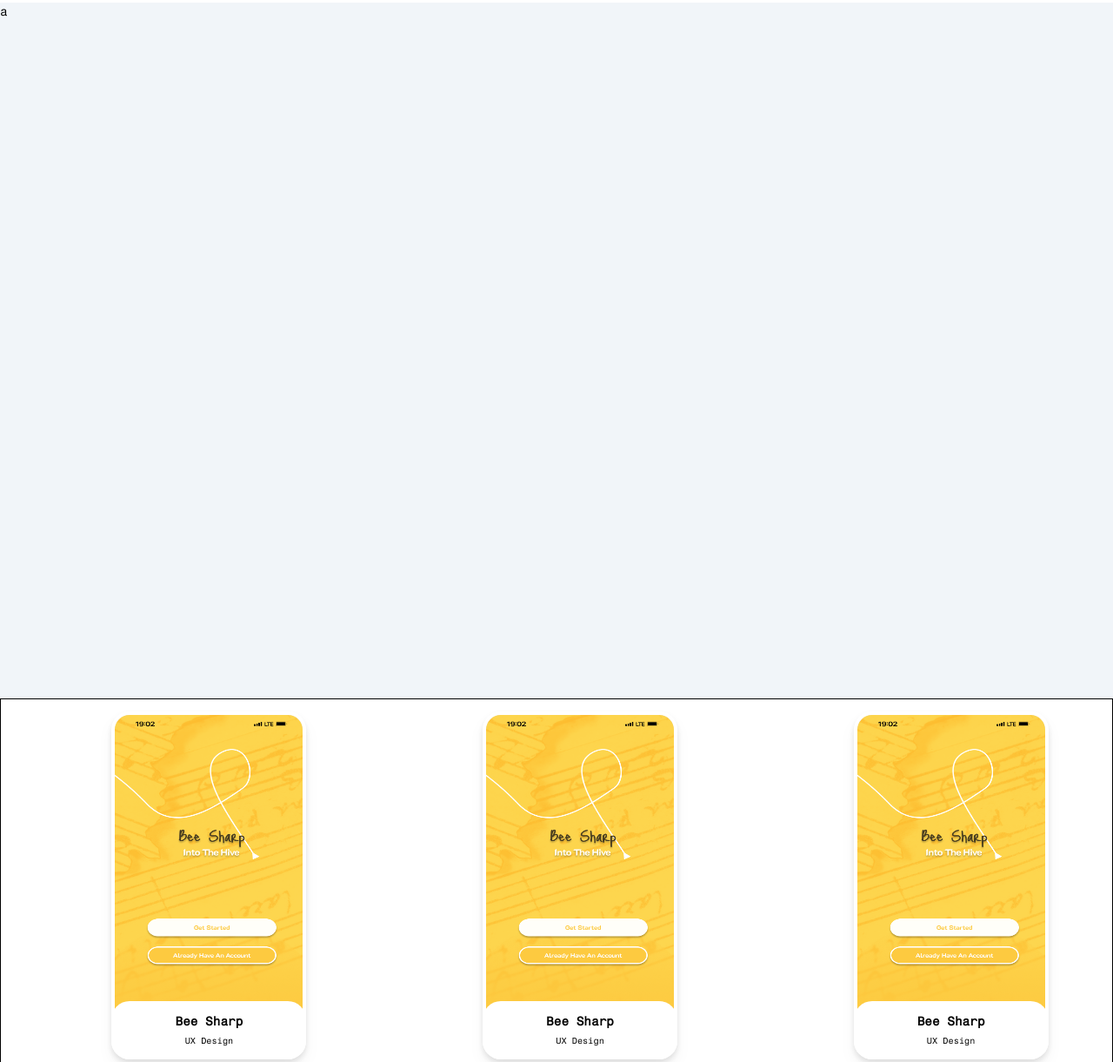
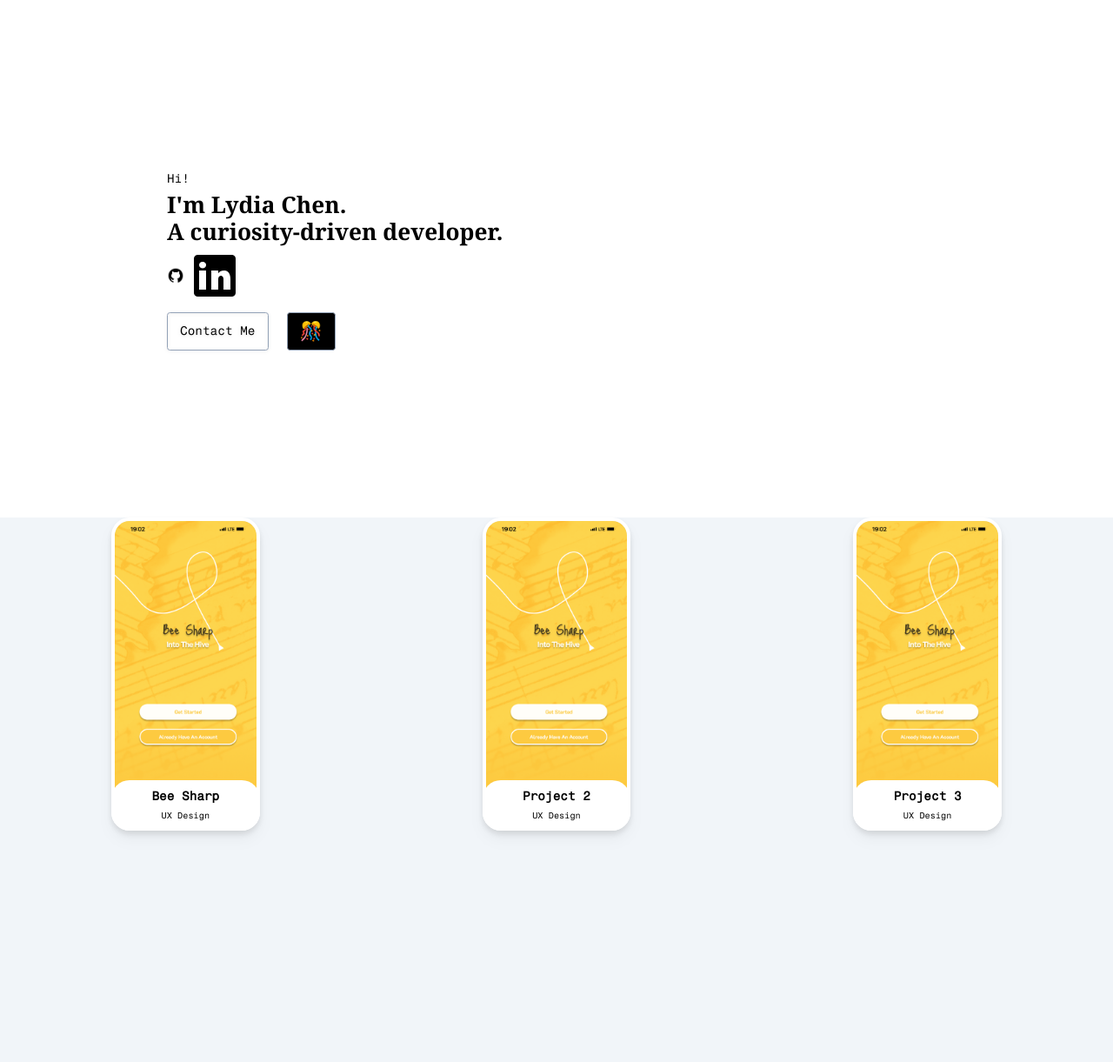
Before and after one commit to lydiachen01/lydia-portfolio, an Astro site: page / in a window 1280 px wide. Shown: the part 67-1288 px from the top of the page at 87% size. Built offline with nearby package versions, Linux system fonts and the light colour scheme; Astro itself is replaced by a stand-in of ours.

Commit message:
Updated home page

```diff
--- a/src/components/Footer.tsx
+++ b/src/components/Footer.tsx
@@ -1,8 +1,8 @@
 const Footer = () => {
     return (
-        <footer className="align-basline bg-slate-700 p-[20%] py-20 mt-72 text-white">
+        <footer className="align-basline bg-black p-[20%] py-20 mt-72 text-white">
             <div className="grid grid-cols-2 md:grid-cols-1">
-                <div className="text-3xl pb-4">Want to stay in touch?</div>
+                <div className="text-3xl pb-4 font-serif">Oh! Want to stay in touch?</div>
                 {/* <div className="text-slate-800">
                     <input className="p-4 rounded-xl"></input>
                 </div> */}
@@ -19,15 +19,15 @@ const Footer = () => {
                 </div>
                 <ul>
                     <li className="flex py-4">
-                        <img src="github.png" className="cursor-pointer"></img>
-                        <img src="linkedin.png" className="h-[80%] hover:opacity-100 cursor-pointer"></img>
+                        {/* <img src="github.png" className="cursor-pointer"></img>
+                        <img src="linkedin.png" className="h-[80%] hover:opacity-100 cursor-pointer"></img> */}
                         {/* <img src="medium.png" className="h-8 m-1 opacity-40 cursor-pointer"></img> */}
                         {/* <img src="twitter.png" className="h-7 m-1.5 opacity-40 cursor-pointer"></img> */}
                     </li>
                 </ul>
                 <div className="flex">
                     <span className="text-xl pr-1">©</span>
-                    <span>Last Updated on Jul 26, 2024</span>
+                    <span>Last Updated on Aug 2, 2024</span>
                 </div>
             </div>
         </footer>
--- /dev/null
+++ b/src/components/Intro.tsx
@@ -0,0 +1,21 @@
+const Intro: React.FC = () => {
+    return (
+        <div className="p-[15vw] space-y-1">
+            <div>Hi!</div>
+            <div>
+                <div className="font-bold text-3xl font-serif">I'm Lydia Chen.</div>
+                <div className="font-bold text-3xl font-serif">A curiosity-driven developer.</div>
+            </div>
+            <div className="flex items-center pt-2">
+                <img src="github_black.png" className="cursor-pointer h-[2.5vh] mr-3"></img>
+                <img src="linkedin_black.png" className="h-[80%] hover:opacity-100 cursor-pointer h-[2vh]"></img>
+            </div>
+            <div className="flex pt-4">
+                <button className="py-2 px-4 border border-slate-400 mr-6 drop-shadow hover:bg-yellow-200 rounded">Contact Me</button>
+                <button className="py-2 px-4 border border-slate-400 text-2xl bg-black hover:bg-white rounded">🎊</button>
+            </div>
+        </div>
+    )
+}
+
+export default Intro;
--- a/src/components/Tile.tsx
+++ b/src/components/Tile.tsx
@@ -13,50 +13,43 @@ const Tile: React.FC<TileProps> = ({ imageURL, title, subject }) => {
     const handleHoverLeave = () => setIsHovered(false);
 
     return (
-        <div
-            className="grid grid-rows-3 grid-y-4 place-items-center">
-            <div className="flex w-4/5 lg:w-2/5 m-4">
-                <div className='relative h-[400px]'>
-                    <img className="bg-slate-200 min-w-64 h-full \
+        <div className='flex justify-center'>
+            <div className="flex w-4/5 lg:w-2/5">
+                <div className='relative w-[800px]'>
+                    <img className="bg-slate-200 h-full \
                             transition-transform duration-300 ease-out transform \
                             hover:cursor-pointer rounded-3xl drop-shadow-lg border \
                             border-white border-4 hover:scale-110"
                         alt="Project" src={imageURL} />
-                    <span className='absolute bottom-0 left-0 min-w-64 h-1/6 \
-                    rounded-3xl bg-white flex items-center grid gird-cols-2 hover:h-2/3 \
-                    hover:transition-transform hover:duration-300 hover:ease-out hover:transform hover:h-2/3'>
-                        <span className='text-center'
-                            onMouseOver={handleHoverEnter}
-                            onMouseOut={handleHoverEnter}>
+                    <span
+                        className='absolute bottom-0 left-0 w-full h-1/6 \
+                        rounded-3xl bg-white flex flex-col items-center justify-center \
+                        transition-all duration-300 ease-out'
+                        onMouseEnter={handleHoverEnter}
+                        onMouseLeave={handleHoverLeave}
+                        style={{ height: isHovered ? '66%' : '16%' }}
+                    >
+                        <div className='text-center'>
                             <label className='font-bold'>{title || "Title"}</label><br />
                             <label className='text-[10px]'>{subject || "Subject Area"}</label><br />
                             {isHovered && (
                                 <div>
-                                    <div className='text-[10px] mx-6 mt-4 ptborder border-blue-500'>
-                                        acon ipsum dolor amet sausage kielbasa short loin, short
+                                    <div className='text-[10px] mx-6 mt-4 border border-blue-500'>
+                                        Bacon ipsum dolor amet sausage kielbasa short loin, short
                                         ribs andouille strip steak leberkas burgdoggen ham doner
-                                        jerky ball tip chislic filet mignon.</div>
+                                        jerky ball tip chislic filet mignon.
+                                    </div>
                                     <div className='mt-2 cursor-pointer'>
                                         <a className='text-[10px] text-blue-500 \
-                                    hover:underline hover:underline-offset-2'
+                                        hover:underline hover:underline-offset-2'
                                             onClick={() => console.log("Clicked See More!")}
-                                            href="#">See more</a></div>
+                                            href="\projects">See more</a>
+                                    </div>
                                 </div>
                             )}
-                        </span>
+                        </div>
                     </span>
                 </div>
-                {/* {isHovered && (
-                    <div className="flex bg-white transition-opacity duration-300 \
-                        drop-shadow-lg p-8">
-                        <label>Project Title</label> <br />
-                        <div> Bacon ipsum dolor amet sausage kielbasa short loin, short
-                            ribs andouille strip steak leberkas burgdoggen ham doner
-                            jerky ball tip chislic filet mignon. Prosciutto ham kevin,
-                            flank pastrami leberkas ball tip sausage. Doner kielbasa
-                            bresaola sausage burgdoggen jowl pork belly venison.</div>
-                    </div>
-                )} */}
             </div>
         </div>
     );
--- a/src/pages/index.astro
+++ b/src/pages/index.astro
@@ -7,13 +7,15 @@ import Footer from "../components/Footer";
 import Donut3D from "../components/Donut.vue";
 import "../styles/global.css";
 import Tile from "../components/Tile";
+import Intro from "../components/Intro";
 ---
 
 <MainLayout title="Portfolio" description="Homepage">
 	<Navbar />
 	<!-- <Button client:load /> -->
-	<div class="h-[100vh] bg-slate-100">a</div>
-	<div class="flex grid grid-cols-3 gap-0.5 border border-black">
+	<Intro />
+	<div class="h-[100vh] bg-slate-100">
+		<div class="flex grid grid-cols-3">
 			<Tile
 				imageURL="project1.png"
 				title="Bee Sharp"
@@ -22,16 +24,17 @@ import Tile from "../components/Tile";
 			/>
 			<Tile
 				imageURL="project1.png"
-			title="Bee Sharp"
+				title="Project 2"
 				subject="UX Design"
 				client:idle
 			/>
 			<Tile
 				imageURL="project1.png"
-			title="Bee Sharp"
+				title="Project 3"
 				subject="UX Design"
 				client:idle
 			/>
+		</div>
 	</div>
 	<MoodTracker />
 	<Donut3D client:load />
```
Also changed, not shown: .github/publish.yml (deleted), public/github_black.png (added), public/linkedin_black.png (added). Lines whose indentation alone changed are shown as unchanged.
